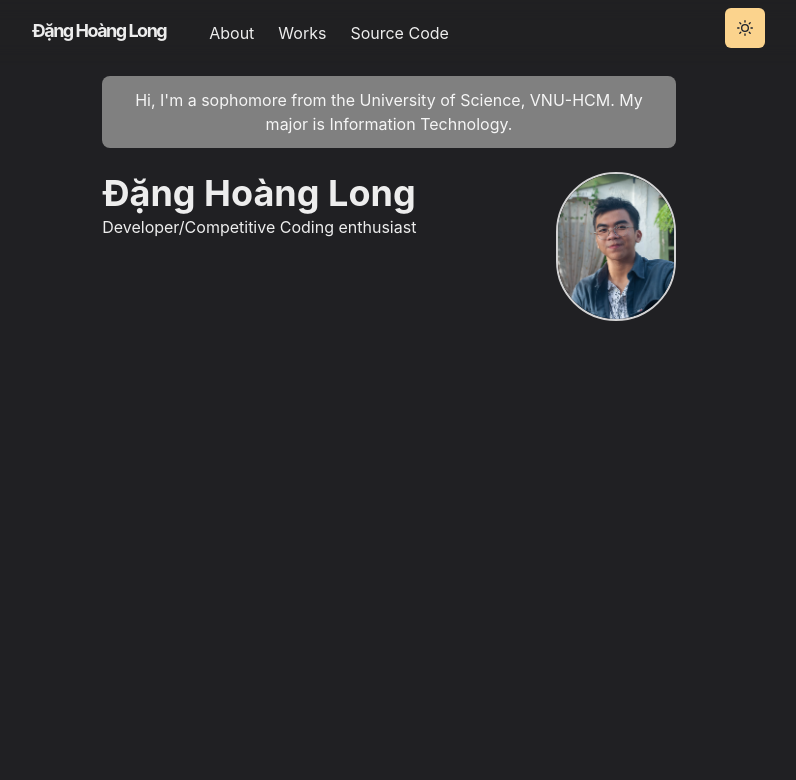
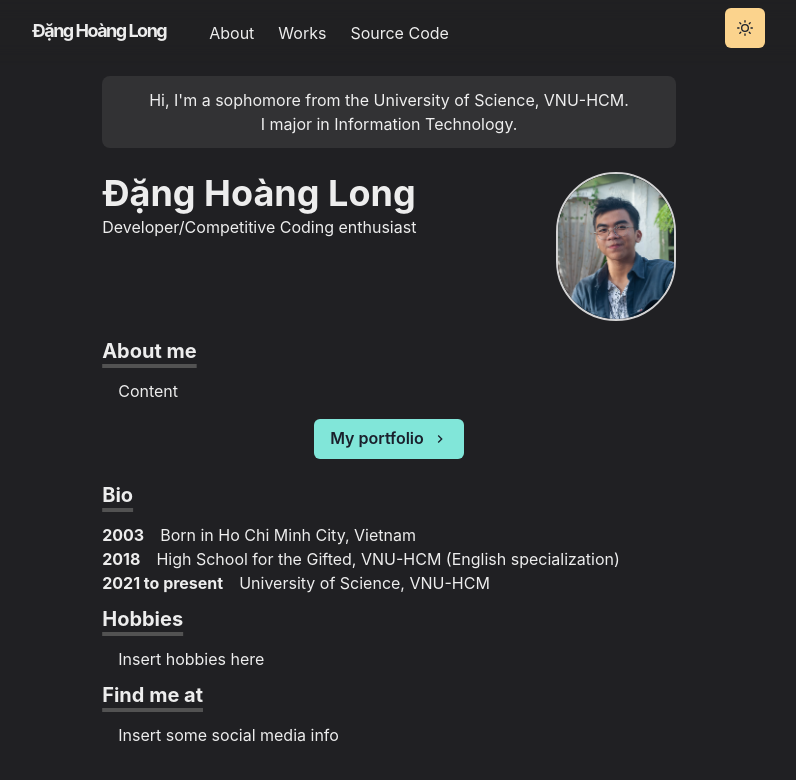
Before and after one commit to NoAtmosphere0/portfolio_website, a Next.js app: page / in a window 1280 px wide. Shown: the top 780 px of the page, without its empty margins (251-1047 px from the left). Built offline with nearby package versions, Linux system fonts and the light colour scheme.

Commit message:
resolved navbar issue by downgrading nextjs, added more info to the main page

```diff
--- /dev/null
+++ b/components/bio.js
@@ -0,0 +1,12 @@
+import { Box } from '@chakra-ui/react'
+import styled from '@emotion/styled'
+
+export const BioSection = styled(Box)`
+    padding-left: 3.4em;
+    text-indent: -3.4em;
+`
+
+export const BioYear = styled.span`
+    font-weight: bold;
+    margin-right: 1em;
+`
--- a/components/fonts.js
+++ b/components/fonts.js
@@ -1,9 +1,11 @@
 import { Global } from '@emotion/react'
 
 const Fonts = () => (
-    <style jsx global>{`
-    @import url('https://fonts.googleapis.com/css2?family=M+PLUS+Rounded+1c:wght@300;700&display=swap');
-    `}</style>
+    <Global
+        styles={`
+    @import url("https://fonts.googleapis.com/css2?family=M+PLUS+Rounded+1c:wght@300;700&display=swap");
+    `}
+    />
 )
 
 export default Fonts
--- /dev/null
+++ b/components/paragraph.js
@@ -0,0 +1,8 @@
+import styled from '@emotion/styled'
+
+const Paragraph = styled.p`
+text-align: justify;
+text-indent: 1em;
+`
+
+export default Paragraph
--- /dev/null
+++ b/components/section.js
@@ -0,0 +1,24 @@
+import { motion } from 'framer-motion'
+import { chakra, shouldForwardProp} from '@chakra-ui/system'
+
+
+
+const StyledDiv = chakra(motion.div, {
+    shouldForwardProp: prop => {
+        return shouldForwardProp(prop) || prop === 'transition'
+    }
+})
+
+const Section = ({ children, delay = 0}) => (
+    <StyledDiv
+        initial= {{y: 10, opacity: 0}}
+        animate={{y: 0, opacity: 1}}
+        transition={{duration: 0.8, delay}}
+        mb={6}
+        align = 'center'
+    >
+        {children}
+    </StyledDiv>
+)
+
+export default Section
--- a/package.json
+++ b/package.json
@@ -25,7 +25,7 @@
     "@emotion/react": "^11.10.5",
     "@emotion/styled": "^11.10.5",
     "framer-motion": "^7.6.12",
-    "next": "^13.0.5",
+    "next": "^12.3.0",
     "react": "^18.2.0",
     "react-dom": "^18.2.0"
   },
--- a/pages/index.js
+++ b/pages/index.js
@@ -1,11 +1,31 @@
-import { Container, Box, Heading, Image } from '@chakra-ui/react'
+import NextLink from 'next/link'
+import {
+    Container,
+    Box,
+    Heading,
+    Image,
+    Button,
+    Link,
+    useColorModeValue
+} from '@chakra-ui/react'
+import Section from '../components/section.js'
+import Paragraph from '../components/paragraph.js'
+import { ChevronRightIcon } from '@chakra-ui/icons'
+import { BioSection, BioYear } from '../components/bio.js'
 
 const Page = () => {
     return (
         <Container>
-            <Box borderRadius="lg" bg="gray" p={3} mb={6} mt={5} align="center">
-                Hi, I'm a sophomore from the University of
-                Science, VNU-HCM. My major is Information Technology.
+            <Box
+                borderRadius="lg"
+                bg={useColorModeValue('whiteAlpha.500', 'whiteAlpha.200')}
+                p={3}
+                mb={6}
+                mt={5}
+                align="center"
+            >
+                Hi, I'm a sophomore from the University of Science, VNU-HCM. <br></br>
+                I major in Information Technology.
             </Box>
             <Box display={{ md: 'flex' }}>
                 <Box flexGrow={1}>
@@ -27,12 +47,58 @@ const Page = () => {
                         maxWidth="120px"
                         display="inline-block"
                         borderRadius="full"
-
                         src="/images/Lonk.jpg"
                         alt="Profile Image"
                     />
                 </Box>
             </Box>
+
+            <Section delay={0.1}>
+                <Heading as="h3" variant="section-title" align="left">
+                    About me
+                </Heading>
+                <Paragraph>Content</Paragraph>
+                <Box align="center" my={4}>
+                    <NextLink href="https://www.linkedin.com/in/long-dang1109/">
+                        <Button
+                            colorScheme="teal"
+                            rightIcon={<ChevronRightIcon />}
+                        >
+                            My portfolio
+                        </Button>
+                    </NextLink>
+                </Box>
+            </Section>
+            <Section delay={0.2}>
+                <Heading as="h3" variant="section-title" align="left">
+                    Bio
+                </Heading>
+                <BioSection align="left">
+                    <BioYear>2003</BioYear>
+                    Born in Ho Chi Minh City, Vietnam
+                </BioSection>
+                <BioSection align="left">
+                    <BioYear>2018</BioYear>
+                    High School for the Gifted, VNU-HCM (English specialization)
+                </BioSection>
+                <BioSection align="left" padding-right="4em">
+                    <BioYear>2021 to present</BioYear>
+                    University of Science, VNU-HCM
+                </BioSection>
+
+                <Heading as="h3" variant="section-title" align="left">
+                    Hobbies
+                </Heading>
+                <Paragraph>Insert hobbies here</Paragraph>
+
+
+                <Heading as="h3" variant="section-title" align="left">
+                    Find me at
+                </Heading>
+                <Paragraph>
+                    Insert some social media info
+                </Paragraph>
+            </Section>
         </Container>
     )
 }
```
Also changed, not shown: 1 other file (tests, documents, lock files or other folders).
